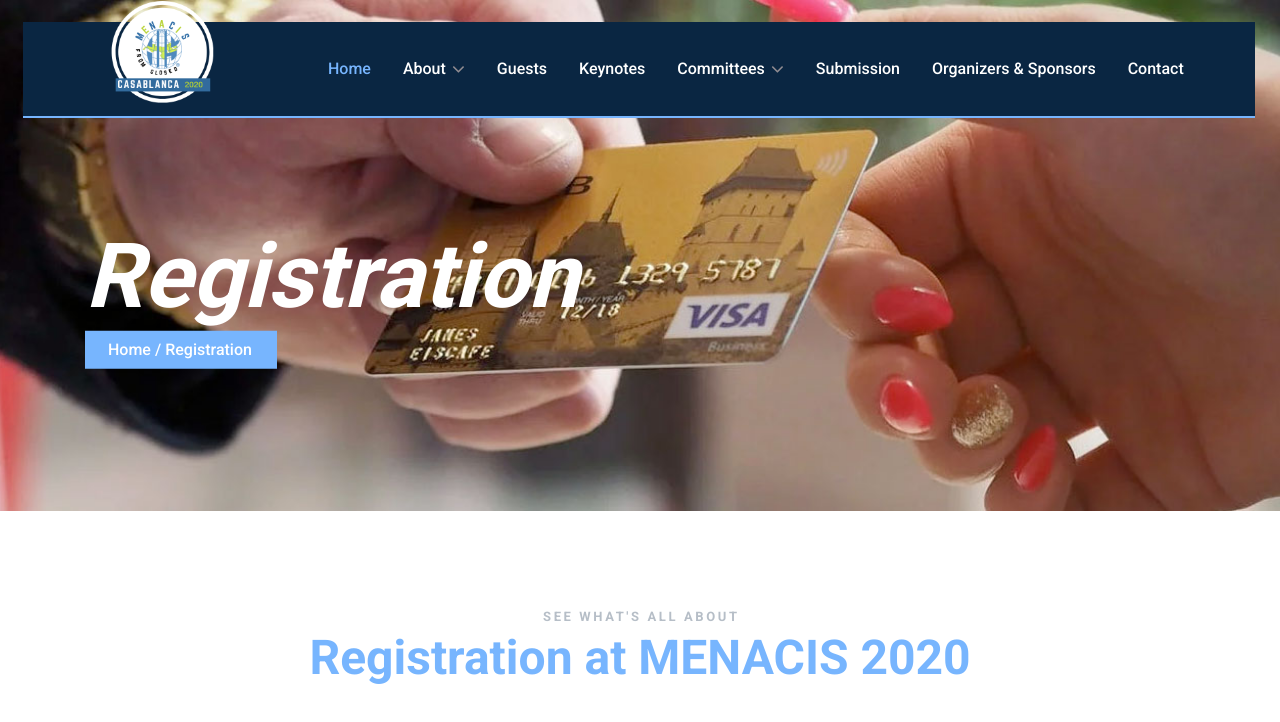
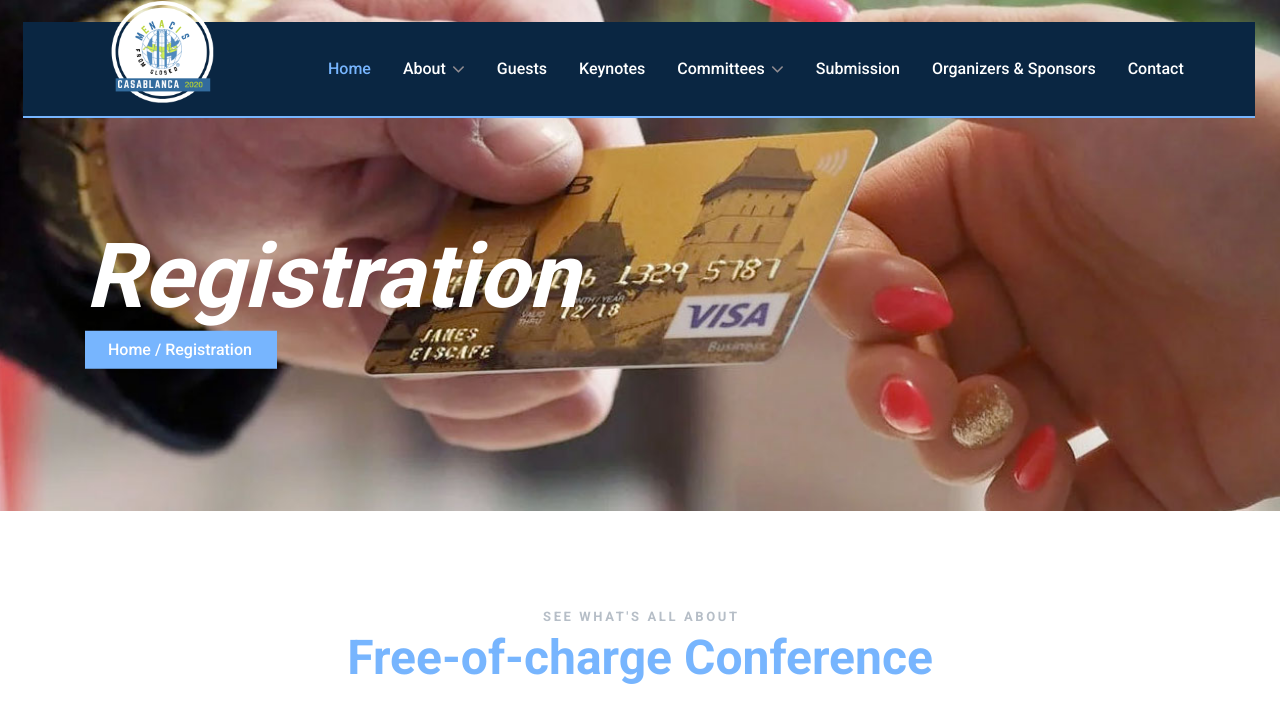
Before and after one commit to lachgar/test3, a plain HTML site: page registration.html in a window 1280 px wide. Drawn offline with Linux system fonts and the light colour scheme.

Commit message:
Update registration.html

```diff
--- a/registration.html
+++ b/registration.html
@@ -72,7 +72,7 @@ and open the template in the editor.
                         <div class="col">
                             <div class="section_title_container text-center">
                                 <div class="section_subtitle">see what's all about</div>
-                                <div class="section_title"><h2 style="color:#77b5fe;">Registration at MENACIS 2020</h2></div>
+                                <div class="section_title"><h2 style="color:#77b5fe;">Free-of-charge Conference</h2></div>
                             </div>
                         </div>
                     </div>
```
